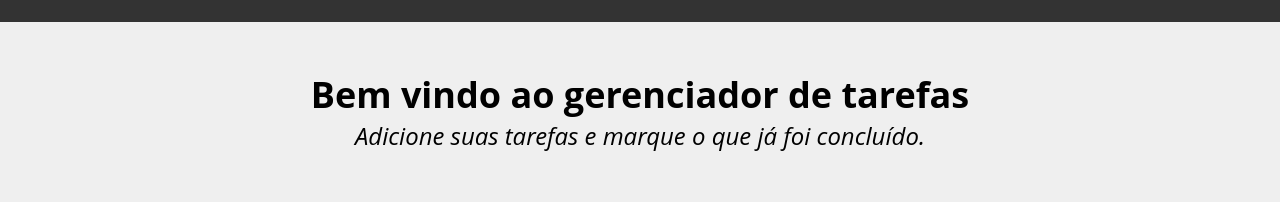
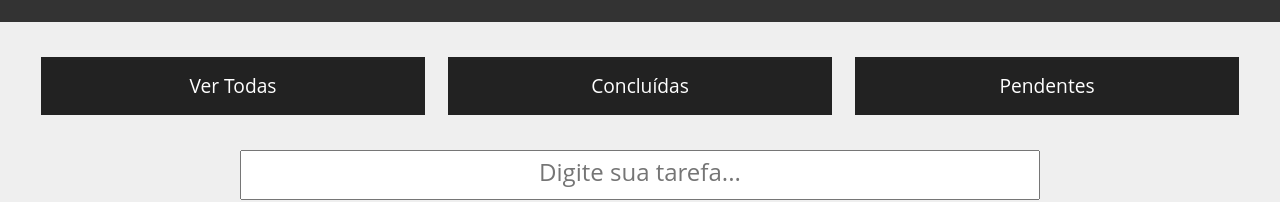
Before and after one commit to felipehrodrigues/acqa, a React (Create React App) app: page / in a window 1280 px wide. Shown: the part 163-365 px from the top of the page. Built offline with nearby package versions, Linux system fonts and the light colour scheme.

Commit message:
Correção do erro 404 e ajustes no HashRouter

```diff
--- a/package.json
+++ b/package.json
@@ -16,7 +16,7 @@
     "uuid": "^11.1.0",
     "web-vitals": "^2.1.4"
   },
-  "homepage": "https://felipehrodrigues.github.io/",
+  "homepage": "https://felipehrodrigues.github.io/acqa",
   "scripts": {
     "start": "react-scripts start",
     "build": "react-scripts build",
--- a/src/App.js
+++ b/src/App.js
@@ -12,14 +12,13 @@ function App() {
   return (
     <Router>
       <Header />
-      <Home></Home>
       <Routes>
       <Route
       path="/IniciarTarefas" exact element={<IniciarTarefas />} />
       <Route
         path="/" exact element={<AdicionarTarefas />} />
       </Routes>
-      <Footer></Footer>
+      <Footer/>
     </Router>
   );
 }
```
